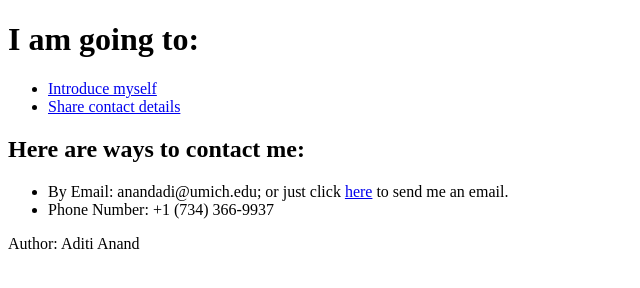
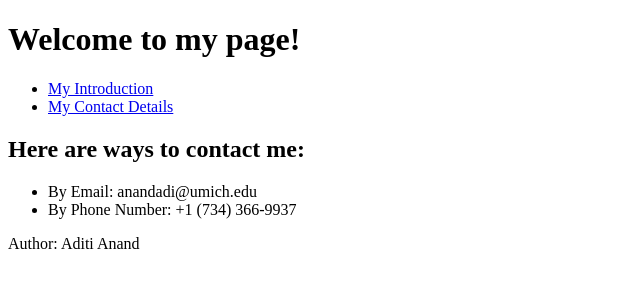
Before and after one commit to BhanuAnand/si-579, a plain HTML site: page hw1/contact.html in a window 1280 px wide. Shown: the whole page, without its empty margins (0-640 px from the left). Drawn offline with Linux system fonts and the light colour scheme.

Commit message:
Minor changes

```diff
--- a/hw1/contact.html
+++ b/hw1/contact.html
@@ -8,14 +8,14 @@
 
     </head>
 
-    <body data-new-gr-c-s-check-loaded="14.1028.0" data-gr-ext-installed="">
+    <body>
 
         <header>
-            <h1> I am going to: </h1>
+            <h1> Welcome to my page! </h1>
         <nav>
             <ul>
-            <li><a href="http://umsi-si579.me/si-579/hw1/index.html">Introduce myself</a></li>
-            <li><a href="http://umsi-si579.me/si-579/hw1/contact.html"> Share contact details </a></li>
+            <li><a href="http://umsi-si579.me/si-579/hw1/index.html">My Introduction</a></li>
+            <li><a href="http://umsi-si579.me/si-579/hw1/contact.html"> My Contact Details </a></li>
             </ul>
         </nav>
         </header>
@@ -24,8 +24,8 @@
             <h2>Here are ways to contact me:
             </h2>
             <ul>
-                <li>By Email: anandadi@umich.edu; or just click <a href="mailto:anandadi@umich.edu">here</a> to send me an email. </li>
-                <li>Phone Number: +1 (734) 366-9937 </li>
+                <li>By Email: anandadi@umich.edu </li>
+                <li>By Phone Number: +1 (734) 366-9937 </li>
             </ul>
         </section>
 
```
Also changed, not shown: hw1/index.html (+5 -5 lines).
